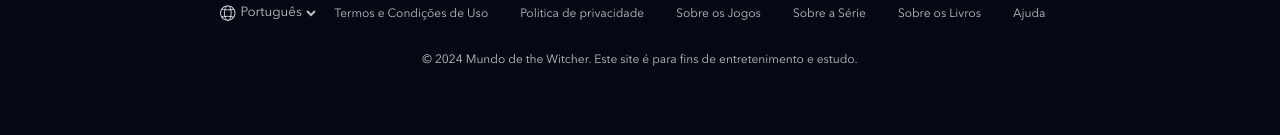
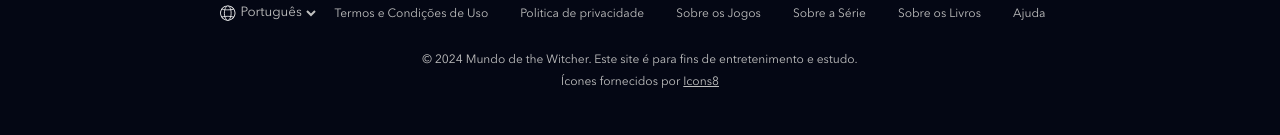
Before and after one commit to RicardoSprocati/Projeto-The-Witcher, a website: page index.html in a window 1280 px wide. Shown: the part 2128-2263 px from the top of the page. Drawn offline with nearby package versions, Linux system fonts and the light colour scheme; files that its build step writes are made by us from their sources; files whose address does not match are found by name.

Commit message:
Add Icons8 attribution

```diff
--- a/index.html
+++ b/index.html
@@ -184,6 +184,7 @@
             <p class="text--small">
                 &copy; 2024 Mundo de the Witcher. Este site é para fins de entretenimento e estudo.
             </p>
+            <p class="text--small">Ícones fornecidos por <a class="text--small" href="https://icons8.com" target="_blank">Icons8</a></p>
         </div>
     </footer>
     <script src="./dist/scripts/main.js"></script>
```
